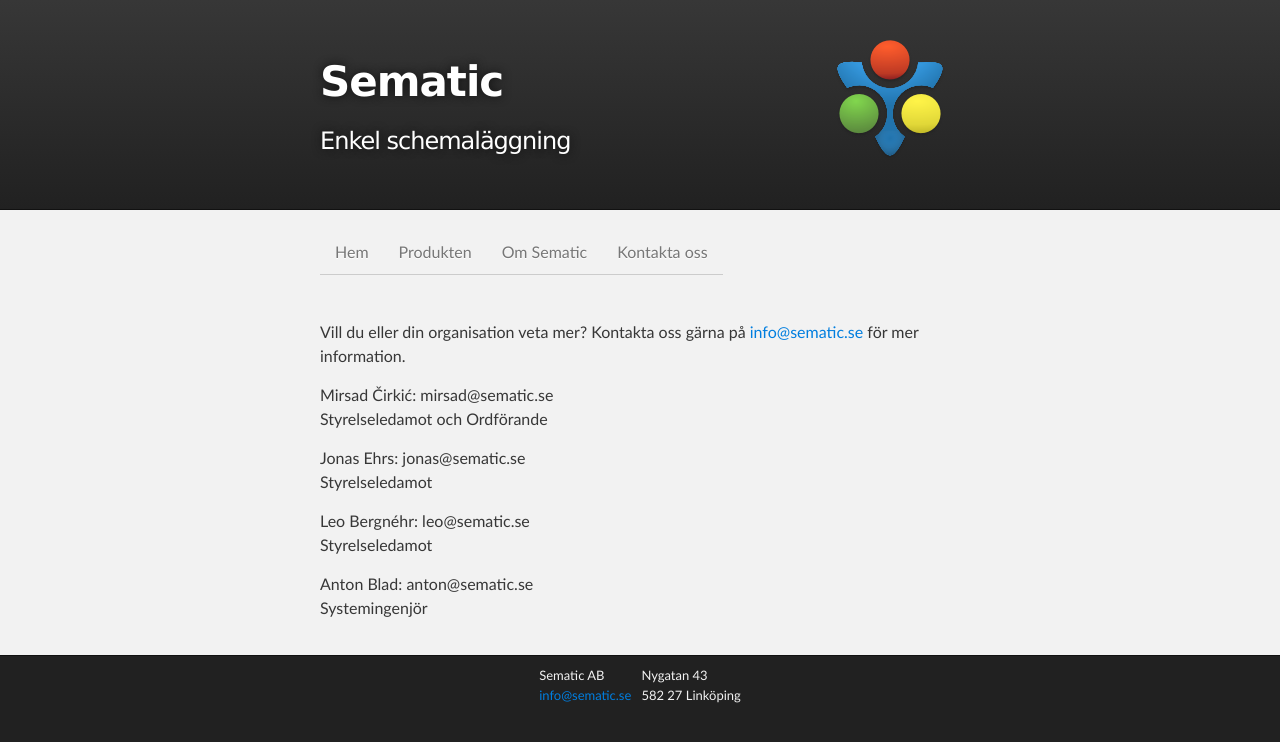
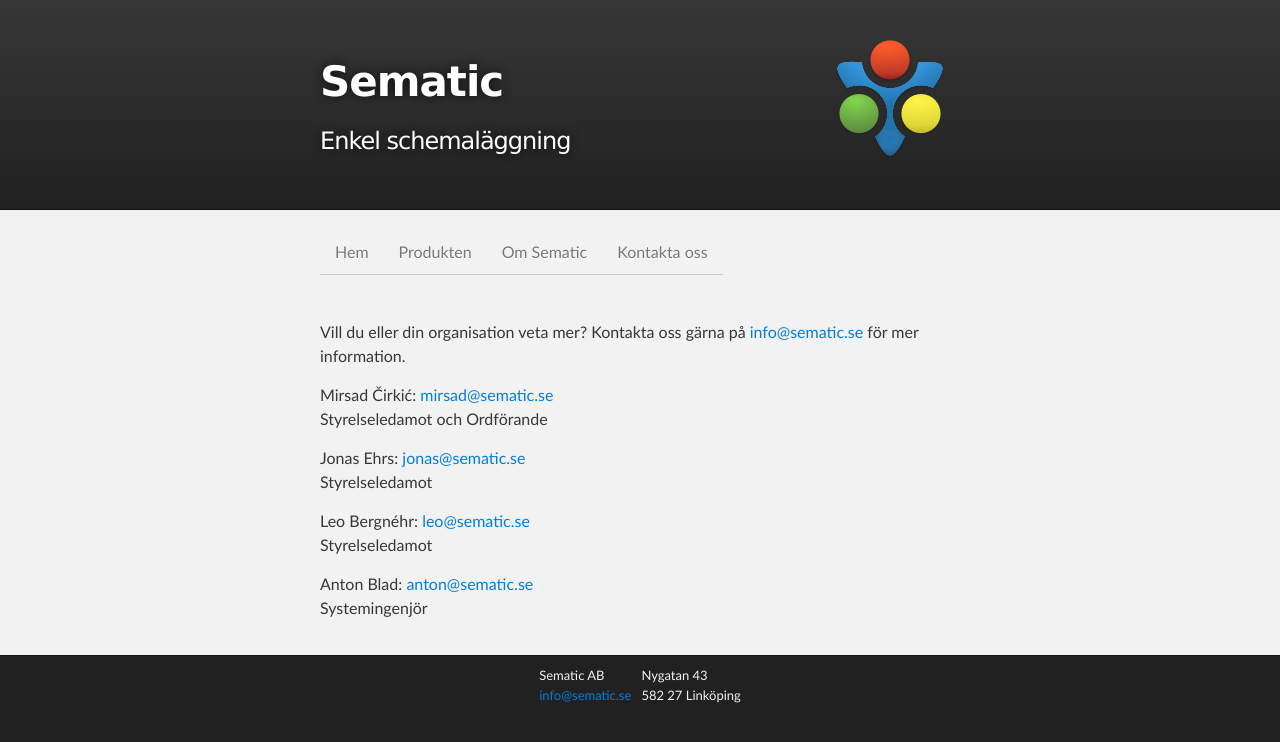
Before and after one commit to sematic/sematic.github.com, a Jekyll site: the page built from kontakt/index.markdown, in a window 1280 px wide. Shown: the top 742 px of the page. Built offline with Jekyll 4.4.1, drawn with Linux system fonts in a browser that asks for light colours; Markdown is read by kramdown in place of the engine named in the settings; part of the change alters nothing that is shown.

```diff
--- a/kontakt/index.markdown
+++ b/kontakt/index.markdown
@@ -5,16 +5,16 @@ title: Kontakt och Organisation
 
 Vill du eller din organisation veta mer? Kontakta oss gärna på <a href="mailto:{{ site.email }}">{{ site.email }}</a> för mer information.
 
-<b>Mirsad Čirkić</b>: mirsad@sematic.se
+<b>Mirsad Čirkić</b>: <a href="mailto:mirsad@sematic.se">mirsad@sematic.se</a>
 <br>Styrelseledamot och Ordförande
 
 
-<b>Jonas Ehrs</b>: jonas@sematic.se
+<b>Jonas Ehrs</b>: <a href="mailto:jonas@sematic.se">jonas@sematic.se</a>
 <br>Styrelseledamot
 
 
-<b>Leo Bergnéhr</b>: leo@sematic.se
+<b>Leo Bergnéhr</b>: <a href="mailto:leo@sematic.se">leo@sematic.se</a>
 <br>Styrelseledamot
 
-<b>Anton Blad</b>: anton@sematic.se
+<b>Anton Blad</b>: <a href="mailto:anton@sematic.se">anton@sematic.se</a>
 <br>Systemingenjör
```
